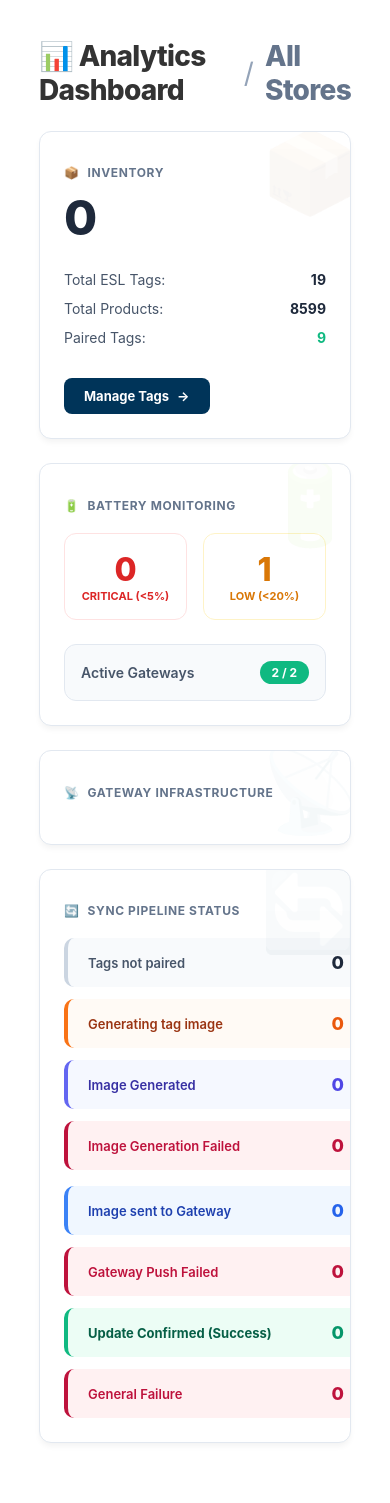
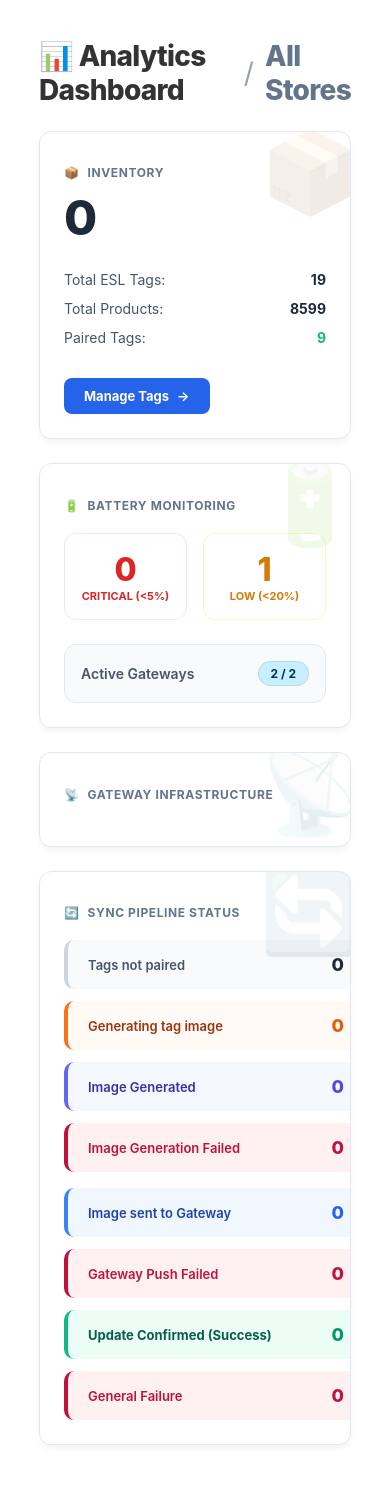
Before and after one commit to rkaredia/esl-cloud, a Django app: template templates/admin/dashboard.html in a window 390 px wide. Shown: the part 106-1609 px from the top of the page. Before the commit the page ends 1549 px from the top, so only its background shows below. Run offline with Django 5.2, Linux system fonts and the light colour scheme; the template is opened without the code that fills it, so the values that code supplies are empty; parts of the project's set-up code (start-up, migrations or seed data) failed here and were passed over.

Commit message:
🎨 Refine dashboard visuals and help module responsiveness
- Increase background icon visibility and add hover lift effects to dashboard cards.
- Improve Help Center grid density and add mobile-specific media queries.
- Implement emoji-based sidebar navigation icons for better visual affordance.
- Align dashboard elements with enterprise color scheme variables.

Co-authored-by: rkaredia <259759772+rkaredia@users.noreply.github.com>

```diff
--- a/templates/admin/dashboard.html
+++ b/templates/admin/dashboard.html
@@ -2,6 +2,19 @@
 {% block extrastyle %}{{ block.super }}{{ custom_admin_css }}{% endblock %}
 
 {% block content %}
+<style>
+    .stat-card {
+        transition: all 0.3s ease-in-out !important;
+    }
+    .stat-card:hover {
+        transform: translateY(-4px) !important;
+        box-shadow: 0 10px 15px -3px rgba(0, 0, 0, 0.1), 0 4px 6px -2px rgba(0, 0, 0, 0.05) !important;
+    }
+    .manage-tags-btn:hover {
+        background: var(--primary-hover, #1d4ed8) !important;
+        box-shadow: 0 4px 6px -1px rgba(0, 0, 0, 0.1) !important;
+    }
+</style>
 <div class="dashboard-container" style="padding: 24px; font-family: 'Inter', -apple-system, BlinkMacSystemFont, sans-serif;">
     <h1 style="font-size: 28px; font-weight: 800; color: var(--navy); margin-bottom: 24px; letter-spacing: -0.025em; display: flex; align-items: center; gap: 12px;">
         📊 Analytics Dashboard <span style="font-weight: 400; color: #94a3b8;">/</span> <span style="color: #64748b;">{{ request.active_store.name|default:"All Stores" }}</span>
@@ -12,7 +25,7 @@
 
         <!-- CARD 1: INVENTORY -->
         <div class="stat-card" style="background: white; padding: 24px; border-radius: 12px; border: 1px solid #e2e8f0; box-shadow: 0 4px 6px -1px rgba(0, 0, 0, 0.05); position: relative; overflow: hidden;">
-            <div style="position: absolute; right: -10px; top: -10px; font-size: 80px; opacity: 0.05; pointer-events: none;">📦</div>
+            <div style="position: absolute; right: -10px; top: -10px; font-size: 80px; opacity: 0.12; pointer-events: none;">📦</div>
             <h3 style="font-size: 12px; font-weight: 700; text-transform: uppercase; letter-spacing: 0.05em; color: #64748b; margin-bottom: 8px; display: flex; align-items: center; gap: 8px;">
                 <span>📦</span> Inventory
             </h3>
@@ -34,7 +47,7 @@
             </div>
 
             <div style="margin-top: 32px;">
-                <a href="/admin/core/esltag/" style="font-weight: 700; font-size: 13px; color: white; text-decoration: none; display: inline-flex; align-items: center; background: #003459; padding: 10px 20px; border-radius: 8px;">
+                <a href="/admin/core/esltag/" class="manage-tags-btn" style="font-weight: 700; font-size: 13px; color: white; text-decoration: none; display: inline-flex; align-items: center; background: var(--primary-blue, #2563eb); padding: 10px 20px; border-radius: 8px; transition: all 0.2s ease;">
                     Manage Tags <span style="margin-left: 8px;">→</span>
                 </a>
             </div>
@@ -42,7 +55,7 @@
 
         <!-- CARD 2: BATTERY MONITORING -->
         <div class="stat-card" style="background: white; padding: 24px; border-radius: 12px; border: 1px solid #e2e8f0; box-shadow: 0 4px 6px -1px rgba(0, 0, 0, 0.05); position: relative; overflow: hidden;">
-            <div style="position: absolute; right: -10px; top: -10px; font-size: 80px; opacity: 0.05; pointer-events: none;">🔋</div>
+            <div style="position: absolute; right: -10px; top: -10px; font-size: 80px; opacity: 0.12; pointer-events: none;">🔋</div>
             <h3 style="font-size: 12px; font-weight: 700; text-transform: uppercase; letter-spacing: 0.05em; color: #64748b; margin-bottom: 20px; display: flex; align-items: center; gap: 8px;">
                 <span>🔋</span> Battery Monitoring
             </h3>
@@ -60,7 +73,7 @@
 
             <div style="background: #f8fafc; padding: 16px; border-radius: 12px; border: 1px solid #e2e8f0; display: flex; justify-content: space-between; align-items: center;">
                 <span style="font-weight: 600; color: #475569; font-size: 14px;">Active Gateways</span>
-                <span style="background: #10b981; color: white; padding: 4px 12px; border-radius: 20px; font-size: 12px; font-weight: 700;">
+                <span style="background: var(--azure, #C7EFFF); color: var(--navy, #003459); padding: 4px 12px; border-radius: 20px; font-size: 12px; font-weight: 700; border: 1px solid rgba(0, 52, 89, 0.1);">
                     {{ active_gateways|default:2 }} / {{ gateway_count|default:2 }}
                 </span>
             </div>
@@ -68,7 +81,7 @@
 
         <!-- CARD 3: GATEWAY INFRASTRUCTURE -->
         <div class="stat-card" style="background: white; padding: 24px; border-radius: 12px; border: 1px solid #e2e8f0; box-shadow: 0 4px 6px -1px rgba(0, 0, 0, 0.05); position: relative; overflow: hidden;">
-            <div style="position: absolute; right: -10px; top: -10px; font-size: 80px; opacity: 0.05; pointer-events: none;">📡</div>
+            <div style="position: absolute; right: -10px; top: -10px; font-size: 80px; opacity: 0.12; pointer-events: none;">📡</div>
             <h3 style="font-size: 12px; font-weight: 700; text-transform: uppercase; letter-spacing: 0.05em; color: #64748b; margin-bottom: 20px; display: flex; align-items: center; gap: 8px;">
                 <span>📡</span> Gateway Infrastructure
             </h3>
@@ -91,7 +104,7 @@
 
     <!-- BOTTOM ROW: SYNC PIPELINE -->
     <div class="stat-card" style="background: white; padding: 24px; border-radius: 12px; border: 1px solid #e2e8f0; box-shadow: 0 4px 6px -1px rgba(0, 0, 0, 0.05); position: relative; overflow: hidden;">
-        <div style="position: absolute; right: -10px; top: -10px; font-size: 80px; opacity: 0.05; pointer-events: none;">🔄</div>
+        <div style="position: absolute; right: -10px; top: -10px; font-size: 80px; opacity: 0.12; pointer-events: none;">🔄</div>
         <h3 style="font-size: 12px; font-weight: 700; text-transform: uppercase; letter-spacing: 0.05em; color: #64748b; margin-bottom: 20px; display: flex; align-items: center; gap: 8px;">
             <span>🔄</span> Sync Pipeline Status
         </h3>
```
Also changed, not shown: help_module/templates/help_module/index.html (+16 -1 lines), .Jules/palette.md.
